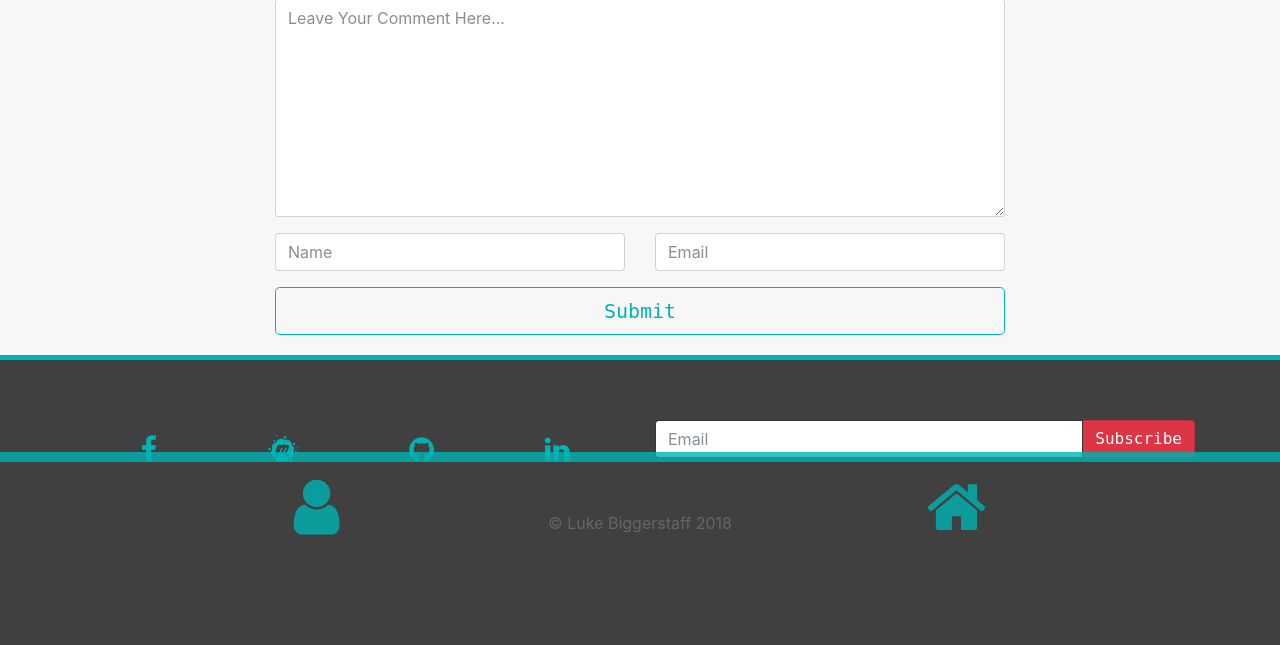
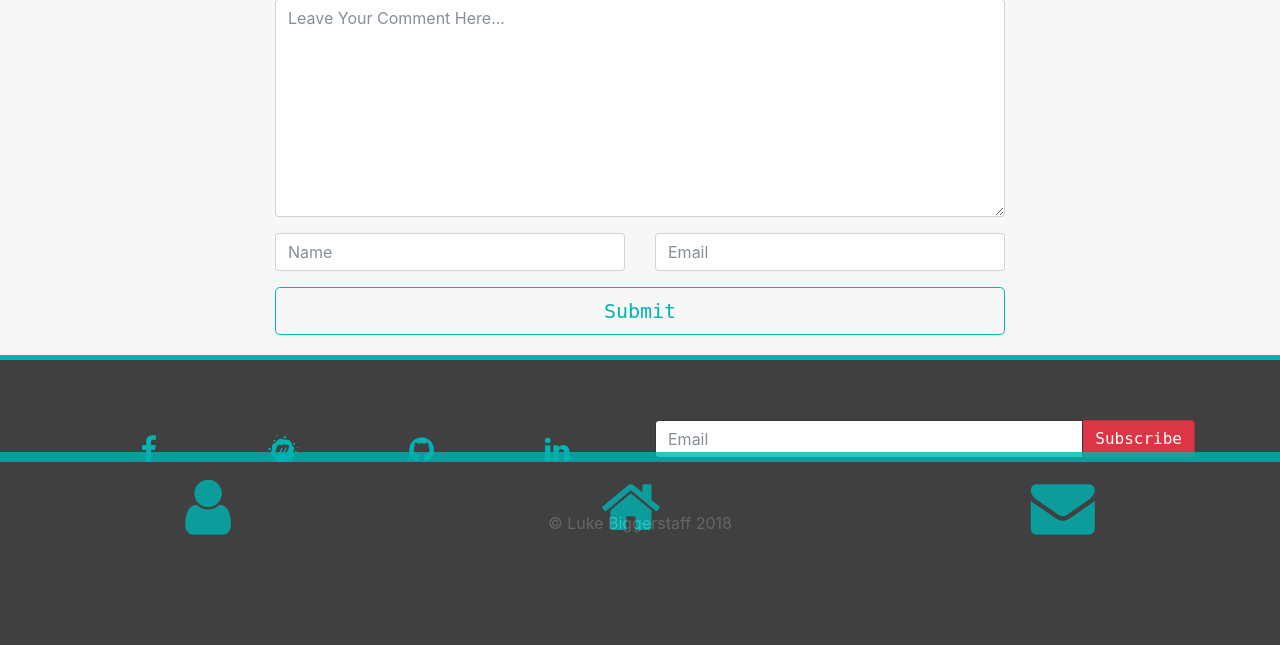
Before and after one commit to lukebiggerstaff/YADBlog, a Django app: template yadblog/blog/templates/blog/post_detail.html in a window 1280 px wide. Shown: the part 338-983 px from the top of the page. Run offline with Django 3.2, Linux system fonts and the light colour scheme; the template is opened without the code that fills it: values that come from a table or form of the project are taken from there, others are empty; some libraries are stand-ins or nearby versions.

Commit message:
added skelton url and view as well as the additional nav icon for the contact page

```diff
--- a/yadblog/blog/templates/blog/nav.html
+++ b/yadblog/blog/templates/blog/nav.html
@@ -24,5 +24,10 @@
         <i class="fa fa-home"></i>
       </div>
     </a>
+    <a href="{% url 'contact-me' %}" class="navigation-item-icon">
+      <div>
+        <i class="fa fa-envelope"></i>
+      </div>
+    </a>
   </div>
 {% endif %}
--- a/yadblog/blog/urls.py
+++ b/yadblog/blog/urls.py
@@ -8,5 +8,6 @@ urlpatterns = [
     path('', views.PostListView.as_view(), name='post-list'),
     path('<slug:slug>', views.PostDetailView.as_view(), name='post-detail'),
     path('about/', views.about_me, name='about-me'),
+    path('contact/', views.contact_me, name='contact-me'),
     path('<slug:slug>/<int:pk>', views.CommentReplyView.as_view(), name='comment-reply'),
 ] + static(settings.MEDIA_URL, document_root=settings.MEDIA_ROOT)
--- a/yadblog/blog/views.py
+++ b/yadblog/blog/views.py
@@ -71,3 +71,6 @@ class CommentReplyView(DetailView, FormView):
 
 def about_me(request):
     return HttpResponse('about me')
+
+def contact_me(request):
+    return HttpResponse('contact me')
```
